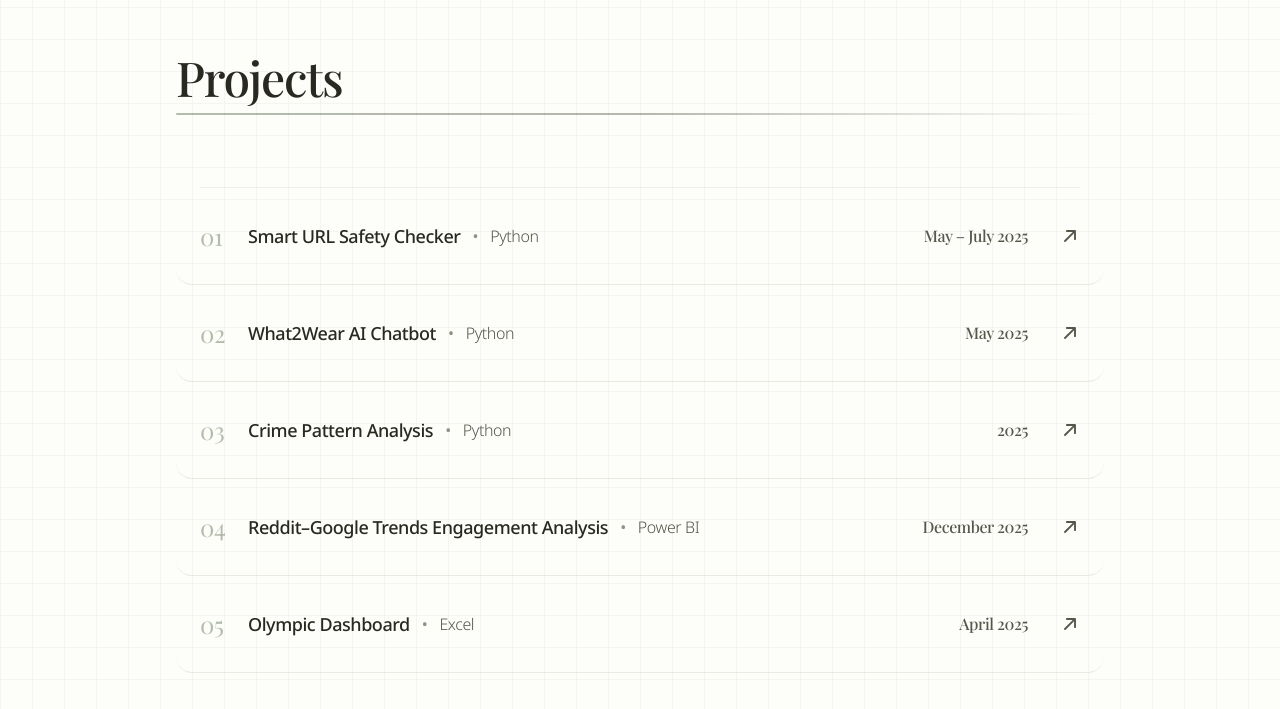
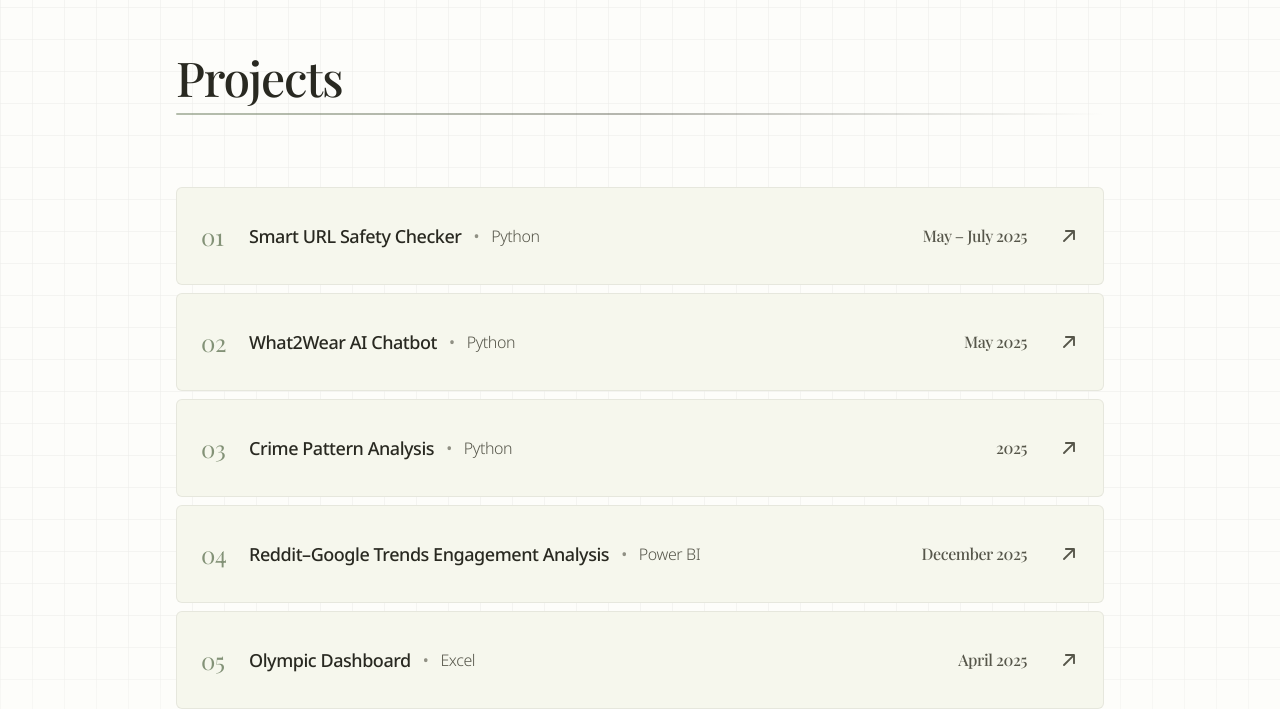
Before and after one commit to Madhusmita111/portfolio, a React (Vite) app: page / in a window 1280 px wide. Shown: the part 729-1438 px from the top of the page. Built offline with nearby package versions, Linux system fonts and the light colour scheme; a web font is replaced by a local one.

Commit message:
refactor(ui): updated and modified the theme + sections for better visual appearance

```diff
--- a/src/components/PageLayout.jsx
+++ b/src/components/PageLayout.jsx
@@ -7,7 +7,7 @@ export default function PageLayout({ children }) {
     <div className="relative min-h-screen bg-background text-foreground flex flex-col items-center selection:bg-accent selection:text-white overflow-x-hidden">
 
       <div className="absolute inset-0 overflow-hidden pointer-events-none">
-        <svg className="absolute inset-0 w-full h-[200vh] opacity-[0.08] pointer-events-none text-foreground" xmlns="http://www.w3.org/2000/svg">
+        <svg className="absolute inset-0 w-full h-[200vh] opacity-[0.08] pointer-events-none text-foreground mask-[linear-gradient(to_bottom,black_85%,transparent)]" xmlns="http://www.w3.org/2000/svg">
           <pattern id="data-grid" width="32" height="32" patternUnits="userSpaceOnUse">
             <path d="M 32 0 L 0 0 0 32" fill="none" stroke="currentColor" strokeWidth="1" />
           </pattern>
--- a/src/components/sections/ProjectsList.jsx
+++ b/src/components/sections/ProjectsList.jsx
@@ -36,7 +36,7 @@ export default function ProjectsList() {
         className="flex flex-col w-full relative pt-4 rounded-3xl px-3 md:px-6"
         onMouseMove={handleMouseMove}
       >
-        <div className="flex flex-col border-t border-border/40">
+        <div className="flex flex-col gap-2">
           {projects.map((project, idx) => (
             <motion.div
               key={idx}
@@ -47,7 +47,7 @@ export default function ProjectsList() {
               onMouseEnter={() => setHoveredProject(project)}
               onMouseLeave={() => setHoveredProject(null)}
               onClick={() => setSelectedProject(project)}
-              className={`relative z-0 flex items-center justify-between py-5 md:py-8 border-b transition-all px-3 md:px-6 -mx-3 md:-mx-6 rounded-2xl group cursor-pointer ${
+              className={`relative z-0 flex items-center justify-between py-5 md:py-8 border rounded-md transition-all px-3 md:px-6 -mx-3 md:-mx-6 group cursor-pointer bg-surface-matcha ${
                 hoveredProject === project ? 'border-transparent' : 'border-border/50'
               }`}
             >
@@ -59,13 +59,13 @@ export default function ProjectsList() {
                     animate={{ opacity: 1 }}
                     exit={{ opacity: 0 }}
                     transition={{ type: "spring", bounce: 0.2, duration: 0.6 }}
-                    className="absolute inset-0 bg-foreground rounded-2xl -z-10"
+                    className="absolute inset-0 bg-foreground rounded-md -z-10"
                   />
                 )}
               </AnimatePresence>
 
               <div className="relative z-10 flex items-center gap-3 md:gap-6 pointer-events-none">
-                <span className="text-2xl font-serif text-accent-matcha tabular-nums w-6 shrink-0 hidden md:block group-hover:text-background transition-colors duration-300 opacity-60 group-hover:opacity-100">
+                <span className="text-2xl font-serif text-accent-matcha tabular-nums w-6 shrink-0 hidden md:block group-hover:text-background transition-colors duration-300">
                   {String(idx + 1).padStart(2, '0')}
                 </span>
                 <div className="flex flex-col md:flex-row md:items-center gap-1 md:gap-3">
@@ -104,7 +104,7 @@ export default function ProjectsList() {
             exit={{ opacity: 0, scale: 0.85, rotate: 4, filter: 'blur(8px)' }}
             transition={{ duration: 0.25, ease: [0.22, 1, 0.36, 1] }}
             style={{ x: springX, y: springY }}
-            className="fixed top-0 left-0 pointer-events-none z-40 w-[300px] h-[200px] rounded-2xl overflow-hidden shadow-olive-lift border border-border-accent/70 bg-surface hidden md:block"
+            className="fixed top-0 left-0 pointer-events-none z-40 w-[350px] h-[200px] overflow-hidden shadow-olive-lift bg-surface hidden md:block"
           >
             <div className="absolute inset-0 bg-[linear-gradient(to_top,var(--media-overlay-strong),var(--media-overlay-soft))] z-10" />
             <img
@@ -165,7 +165,7 @@ export default function ProjectsList() {
 
                 <div className="flex flex-wrap gap-1.5 md:gap-2 mb-4">
                   {selectedProject.tech.map((t, i) => (
-                    <span key={i} className="text-[11px] md:text-sm font-medium bg-surface-chip text-foreground px-2.5 md:px-3 py-1 md:py-1.5 rounded-full border border-border-accent/55 shadow-sm">
+                    <span key={i} className="text-[11px] md:text-sm font-medium bg-surface-chip text-foreground px-2.5 md:px-3 py-1 md:py-1.5 rounded-full border border-border-accent/55">
                       {t}
                     </span>
                   ))}
```
Also changed, not shown: src/components/sections/Hero.jsx (line endings or trailing spaces).
